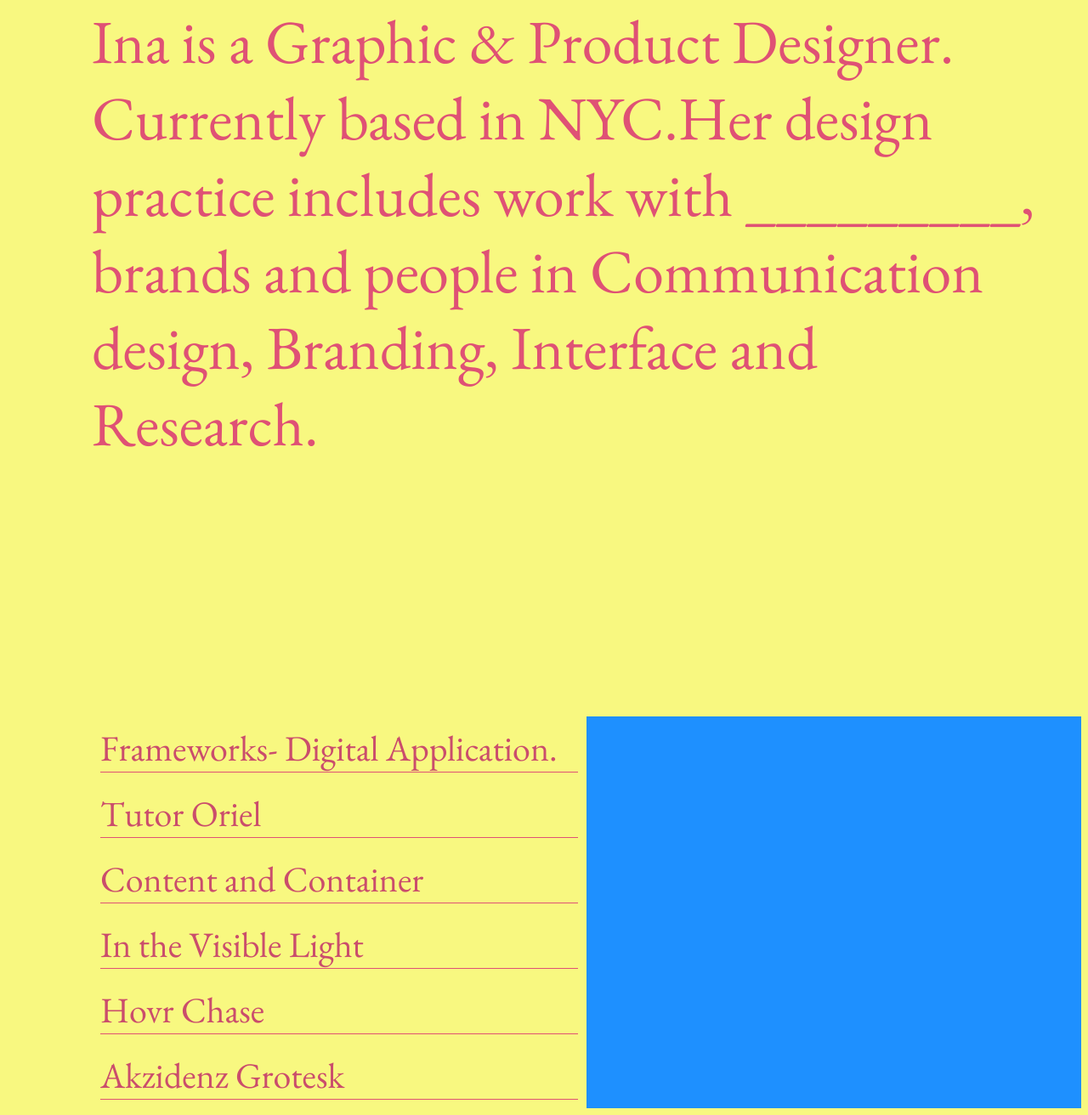
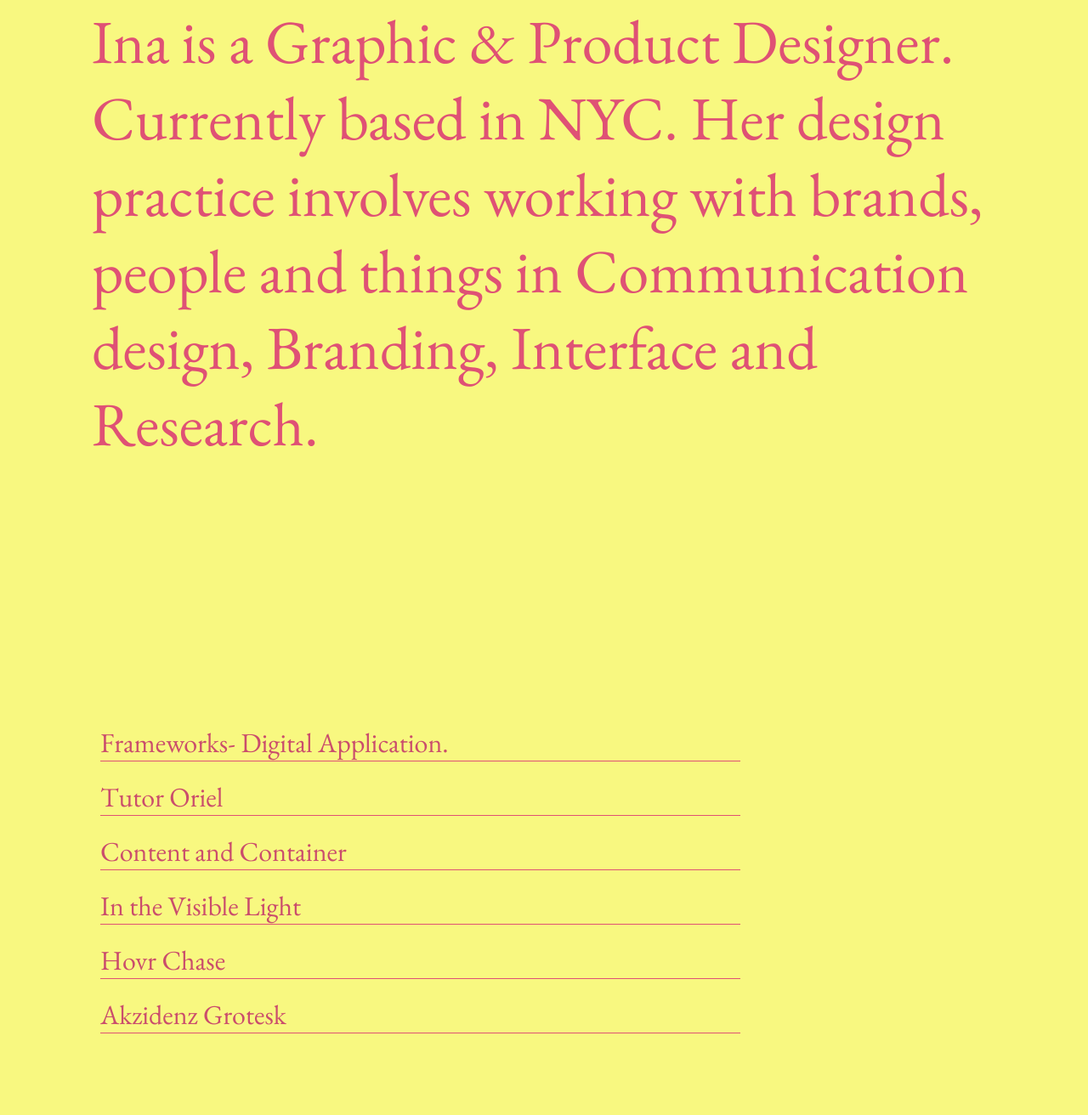
Before and after one commit to inasiddiqui/PORTFOLIO, a plain HTML site: page index.html in a window 1280 px wide. Shown: the part 105-1417 px from the top of the page at 85% size. After the commit the page ends 1339 px from the top, so only its background shows below. Drawn offline with nearby package versions, Linux system fonts and the light colour scheme.

Commit message:
new copy

```diff
--- a/index.html
+++ b/index.html
@@ -29,7 +29,7 @@
       </div>
 
       <div class="heading">
-       Ina is a Graphic & Product Designer. Currently based in NYC.Her design practice includes work with _________, brands and people in Communication design, Branding, Interface and Research.
+       Ina is a Graphic & Product Designer. Currently based in NYC. Her design practice involves working with brands, people and things in Communication design, Branding, Interface and Research.
 
       </div>
 
--- a/style.css
+++ b/style.css
@@ -59,11 +59,11 @@ body{
   .flex-item-left {
     margin-left: 100px;
     padding: 10px;
-    flex: 50%;
+    flex: 100%;
   }
 
   .text{
-    font-size: 42px;
+    font-size: 32px;
     color: rgb(202, 77, 108);
     text-align: left;
   }
@@ -73,9 +73,10 @@ body{
     cursor:cell;
   }
   .flex-item-right {
-    background-color: dodgerblue;
+
     padding: 10px;
     flex: 50%;
+    visibility: hidden;
 
   }
 
@@ -83,10 +84,6 @@ body{
     display: block;
     object-fit: contain;
     max-width: 300px;
-
-
-
-
   }
 
   .line{
```
